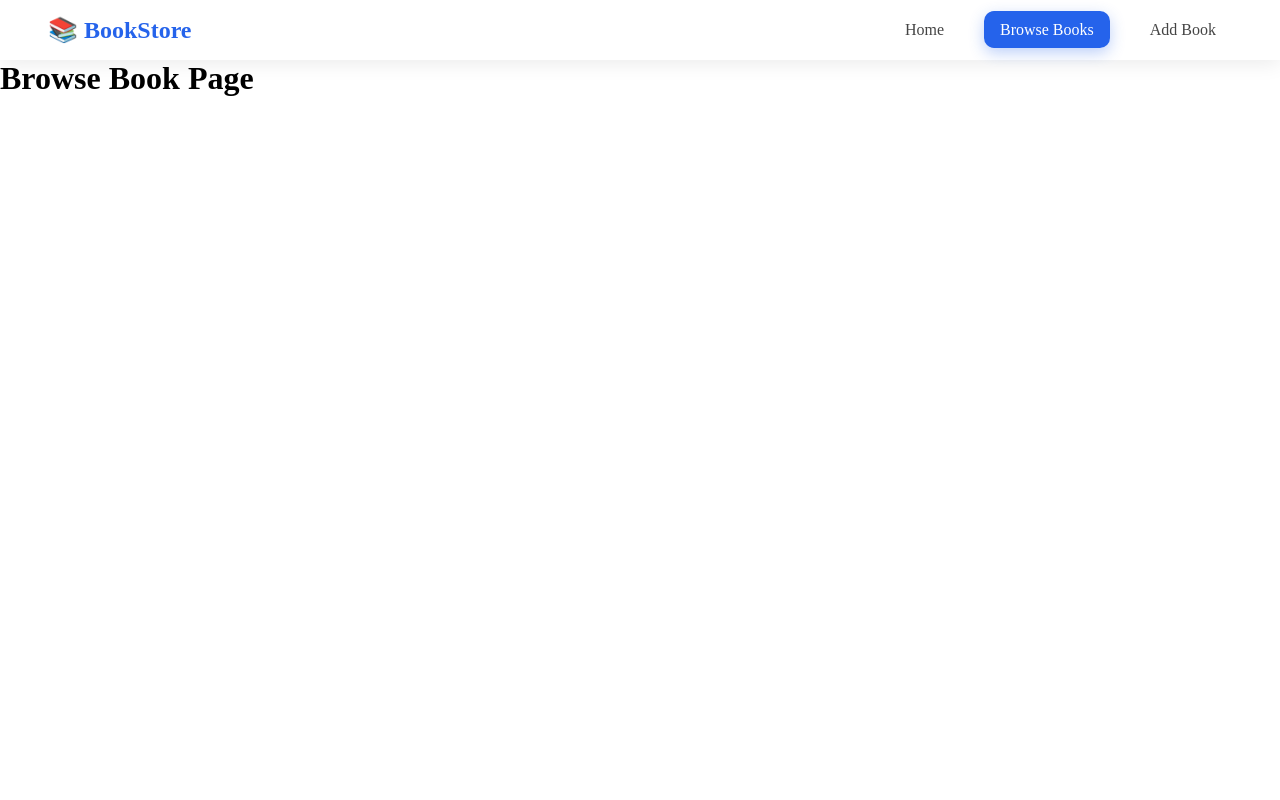
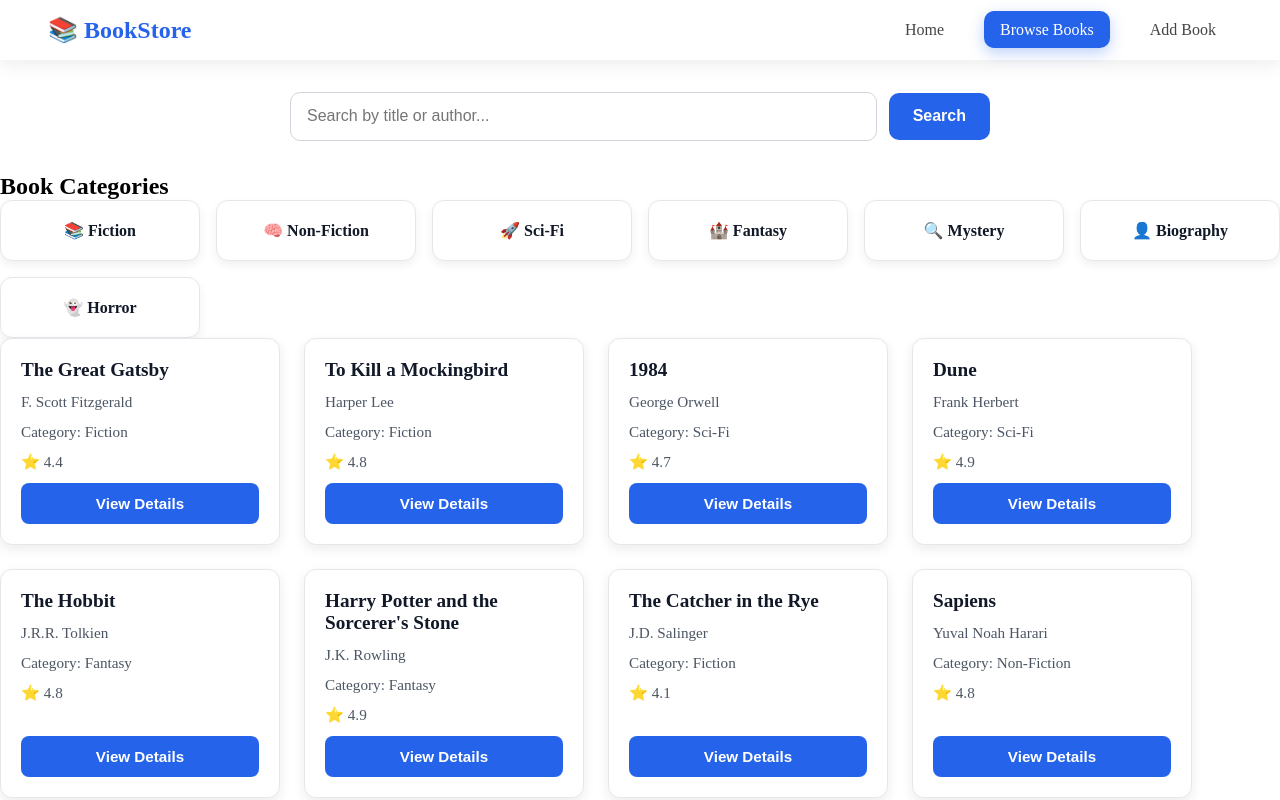
Before and after one commit to nihal-patidar/Online_library_system, a React (Vite) app: page /books in a window 1280 px wide. Shown: the top 800 px of the page. Built offline with nearby package versions, Linux system fonts and the light colour scheme.

Commit message:
feat : implement browse book component

```diff
--- /dev/null
+++ b/src/components/CategorySection.jsx
@@ -0,0 +1,41 @@
+import { Link } from "react-router"
+import React from "react"
+
+export default function CategorySelector(){
+
+    return (
+        <section className="categories-section">
+        <h2>Book Categories</h2>
+
+        <div className="categories-grid">
+          <Link to="/books/Fiction" className="category-card">
+            📚 Fiction
+          </Link>
+
+          <Link to="/books/Non-Fiction" className="category-card">
+            🧠 Non-Fiction
+          </Link>
+
+          <Link to="/books/Sci-Fi" className="category-card">
+            🚀 Sci-Fi
+          </Link>
+
+          <Link to="/books/Fantasy" className="category-card">
+            🏰 Fantasy
+          </Link>
+
+          <Link to="/books/Mystery" className="category-card">
+            🔍 Mystery
+          </Link>
+
+          <Link to="/books/Biography" className="category-card">
+            👤 Biography
+          </Link>
+
+          <Link to="/books/Horror" className="category-card">
+            👻 Horror
+          </Link>
+        </div>
+      </section>
+    )
+}
--- /dev/null
+++ b/src/components/SearchBar.jsx
@@ -0,0 +1,27 @@
+import { useState } from "react";
+import "../styles/SearchBar.css";
+
+function SearchBar({ onSearch }) {
+  const [search, setSearch] = useState("");
+
+  const handleSearch = () => {
+    onSearch(search);
+  };
+
+  return (
+    <div className="search-bar">
+      <input
+        type="text"
+        placeholder="Search by title or author..."
+        value={search}
+        onChange={(e) => setSearch(e.target.value)}
+      />
+
+      <button onClick={handleSearch}>
+        Search
+      </button>
+    </div>
+  );
+}
+
+export default SearchBar;
--- a/src/pages/BrowseBooks.jsx
+++ b/src/pages/BrowseBooks.jsx
@@ -1,7 +1,42 @@
+import { useSelector } from "react-redux";
+import { useParams } from "react-router";
+import BookCard from "../components/BookCard";
+import CategorySelector from "../components/CategorySection";
+import { useEffect, useState } from "react";
+import SearchBar from "../components/SearchBar";
 
-export default function BrowseBooks(){
+export default function BrowseBooks() {
+  const books = useSelector((store) => store.book.items);
+  const { category } = useParams();
 
-    return (
-        <h1> Browse Book Page</h1>
-    )
+  const [search , setSearch] = useState(null);
+
+  const filteredBooks = books.filter((book) => {
+
+    const categoryMatches = category ? book.category.toLowerCase() === category.toLowerCase() : true ;
+
+
+
+    const searchMatches = search ? (book.title.toLowerCase().includes(search.toLowerCase()) ||
+    book.author.toLowerCase().includes(search.toLowerCase())) : true ;
+
+
+    return categoryMatches && searchMatches ;
+  })
+
+  return (
+    <div className="browse_books">
+        <SearchBar onSearch={setSearch}/>
+        <CategorySelector />
+      <section className="books-container">
+
+        {
+            filteredBooks.length > 0 ?  filteredBooks.map(book => {
+                return <BookCard key={book.id} book={book} />
+            }) : <h1> No book Found</h1>
+        }
+
+      </section>
+    </div>
+  )
 }
--- a/src/pages/Home.jsx
+++ b/src/pages/Home.jsx
@@ -2,6 +2,7 @@ import { useSelector } from "react-redux";
 import { Link } from "react-router-dom";
 import BookCard from "../components/BookCard";
 import "../styles/Home.css";
+import CategorySelector from "../components/CategorySection";
 
 function Home() {
   const books = useSelector((store) => store.book.items);
@@ -14,39 +15,7 @@ function Home() {
       </section>
 
       {/* Categories Section */}
-      <section className="categories-section">
-        <h2>Book Categories</h2>
-
-        <div className="categories-grid">
-          <Link to="/books/Fiction" className="category-card">
-            📚 Fiction
-          </Link>
-
-          <Link to="/books/Non-Fiction" className="category-card">
-            🧠 Non-Fiction
-          </Link>
-
-          <Link to="/books/Sci-Fi" className="category-card">
-            🚀 Sci-Fi
-          </Link>
-
-          <Link to="/books/Fantasy" className="category-card">
-            🏰 Fantasy
-          </Link>
-
-          <Link to="/books/Mystery" className="category-card">
-            🔍 Mystery
-          </Link>
-
-          <Link to="/books/Biography" className="category-card">
-            👤 Biography
-          </Link>
-
-          <Link to="/books/Horror" className="category-card">
-            👻 Horror
-          </Link>
-        </div>
-      </section>
+      <CategorySelector />
 
       {/* Popular Books Section */}
       <section>
@@ -55,7 +24,7 @@ function Home() {
         <div className="books-container">
           {books &&
             books.map((book) => {
-              return book.rating > 4.5 ? <BookCard book={book} /> : null;
+              return book.rating > 4.5 ? <BookCard key={book.id} book={book} /> : null;
             })}
         </div>
       </section>
--- /dev/null
+++ b/src/styles/SearchBar.css
@@ -0,0 +1,64 @@
+.search-bar {
+  display: flex;
+  align-items: center;
+  gap: 12px;
+
+  max-width: 700px;
+  margin: 2rem auto;
+}
+
+.search-bar input {
+  flex: 1;
+
+  padding: 0.9rem 1rem;
+
+  border: 1px solid #d1d5db;
+  border-radius: 10px;
+
+  font-size: 1rem;
+
+  outline: none;
+
+  transition: all 0.2s ease;
+}
+
+.search-bar input:focus {
+  border-color: #2563eb;
+
+  box-shadow: 0 0 0 3px rgba(37, 99, 235, 0.15);
+}
+
+.search-bar button {
+  padding: 0.9rem 1.5rem;
+
+  border: none;
+  border-radius: 10px;
+
+  background: #2563eb;
+  color: white;
+
+  font-size: 1rem;
+  font-weight: 600;
+
+  cursor: pointer;
+
+  transition: background 0.2s ease;
+}
+
+.search-bar button:hover {
+  background: #1d4ed8;
+}
+
+@media (max-width: 600px) {
+  .search-bar {
+    flex-direction: column;
+  }
+
+  .search-bar button {
+    width: 100%;
+  }
+
+  .search-bar input {
+    width: 100%;
+  }
+}
```
